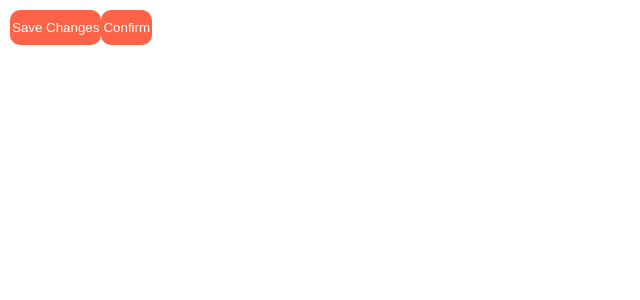
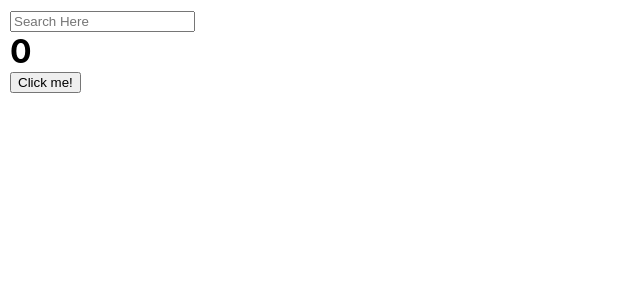
Before and after one commit to JCheyoon/React, a React (Create React App) app in the folder react-kclass/react-prac/: page / in a window 1280 px wide. Shown: the top 300 px of the page, without its empty margins (0-640 px from the left). Built offline with nearby package versions, Linux system fonts and the light colour scheme.

Commit message:
learning

```diff
--- a/react-kclass/package.json
+++ b/react-kclass/package.json
@@ -9,6 +9,7 @@
   "author": "",
   "license": "ISC",
   "dependencies": {
-    "prettier": "^2.6.2"
+    "prettier": "^2.6.2",
+    "prop-types": "^15.8.1"
   }
 }
--- a/react-kclass/react-prac/src/App.js
+++ b/react-kclass/react-prac/src/App.js
@@ -1,14 +1,30 @@
 import "./App.css";
 import Btn from "./components/Btn";
-import { useState } from "react";
+import { useState, useEffect } from "react";
+import * as PropTypes from "prop-types";
 
 function App() {
-  const [value, setValue] = useState("Save Changes");
-  const changeValue = () => setValue("Revert Change");
+  const [counter, setCounter] = useState(0);
+  const [keyword, setKeyword] = useState("");
+  const onClick = () => setCounter((prev) => prev + 1);
+  const onChange = (e) => setKeyword(e.target.value);
+
+  console.log("I run all the time");
+  const runOnlyOnce = () => {
+    console.log("I run only once");
+  };
+  useEffect(runOnlyOnce, []);
+
   return (
     <>
-      <Btn text={value} changeValue={changeValue} />
-      <Btn text="Confirm" />
+      <input
+        value={keyword}
+        onChange={onChange}
+        type="text"
+        placeholder="Search Here"
+      />
+      <h1>{counter}</h1>
+      <button onClick={onClick}>Click me!</button>
     </>
   );
 }
--- a/react-kclass/react-prac/src/components/Btn.js
+++ b/react-kclass/react-prac/src/components/Btn.js
@@ -1,16 +1,7 @@
+import styles from "./Btn.module.css";
 function Btn({ text, changeValue }) {
   return (
-    <button
-      onClick={changeValue}
-      style={{
-        backgroundColor: "tomato",
-        color: "white",
-        padding: "10px 2px",
-        border: 0,
-        borderRadius: 10,
-        cursor: "pointer",
-      }}
-    >
+    <button onClick={changeValue} className={styles.Btn}>
       {text}
     </button>
   );
--- /dev/null
+++ b/react-kclass/react-prac/src/components/Btn.module.css
@@ -0,0 +1,8 @@
+.Btn {
+  background-color: tomato;
+  color: white;
+  padding: 10px 2px;
+  border: none;
+  border-radius: 10px;
+  cursor: pointer;
+}
--- a/react-kclass/react-prac/src/index.js
+++ b/react-kclass/react-prac/src/index.js
@@ -1,14 +1,14 @@
-import React from 'react';
-import ReactDOM from 'react-dom/client';
-import './index.css';
-import App from './App';
-import reportWebVitals from './reportWebVitals';
+import React from "react";
+import ReactDOM from "react-dom/client";
+import "./index.css";
+import App from "./App";
+import reportWebVitals from "./reportWebVitals";
 
-const root = ReactDOM.createRoot(document.getElementById('root'));
+const root = ReactDOM.createRoot(document.getElementById("root"));
 root.render(
-  <React.StrictMode>
-    <App />
-  </React.StrictMode>
+  // <React.StrictMode>
+  <App />
+  // </React.StrictMode>
 );
 
 // If you want to start measuring performance in your app, pass a function
```
Also changed, not shown: react-kclass/react-prac/src/logo.svg (deleted), 1 other file (tests, documents, lock files or other folders).
